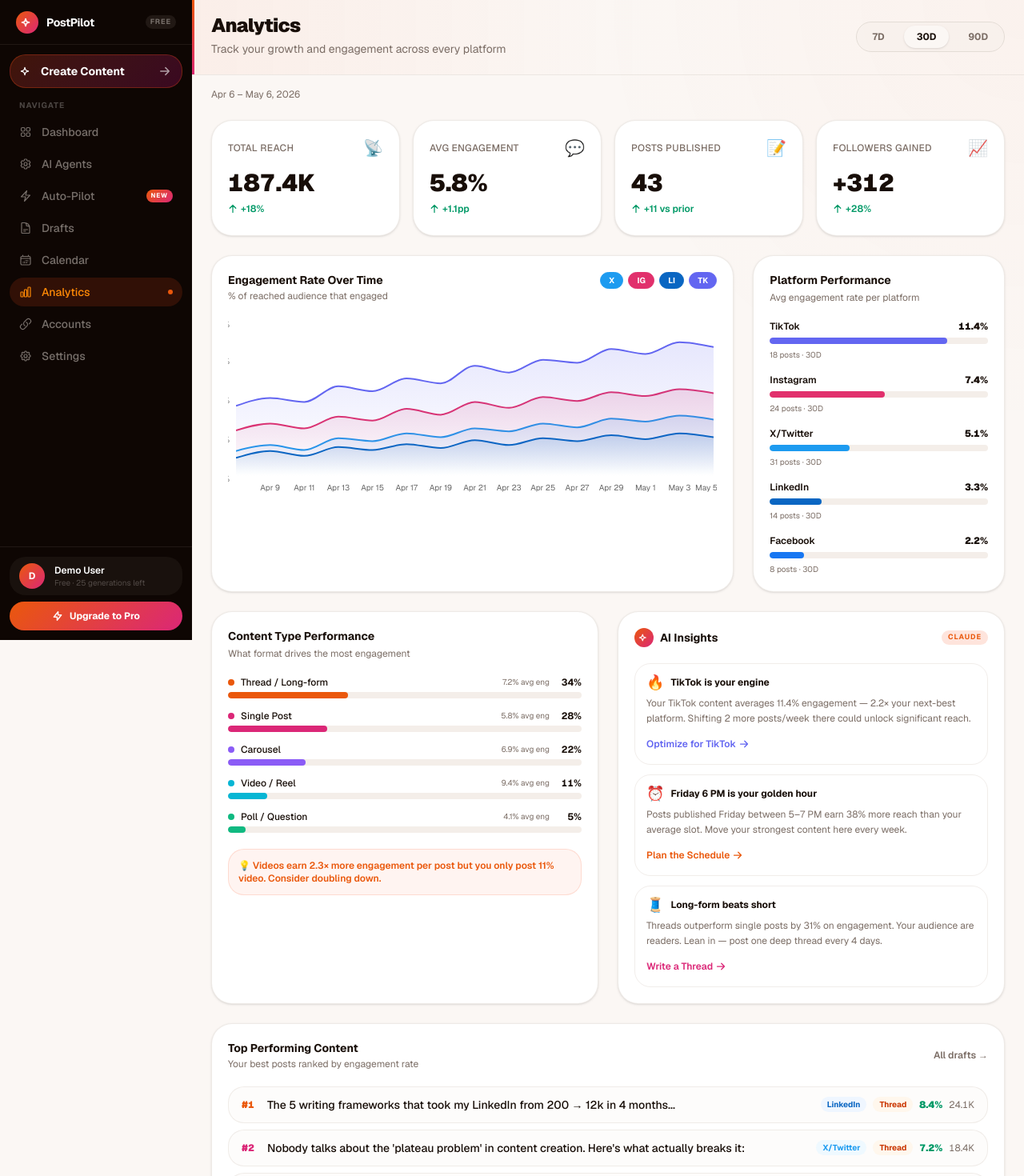
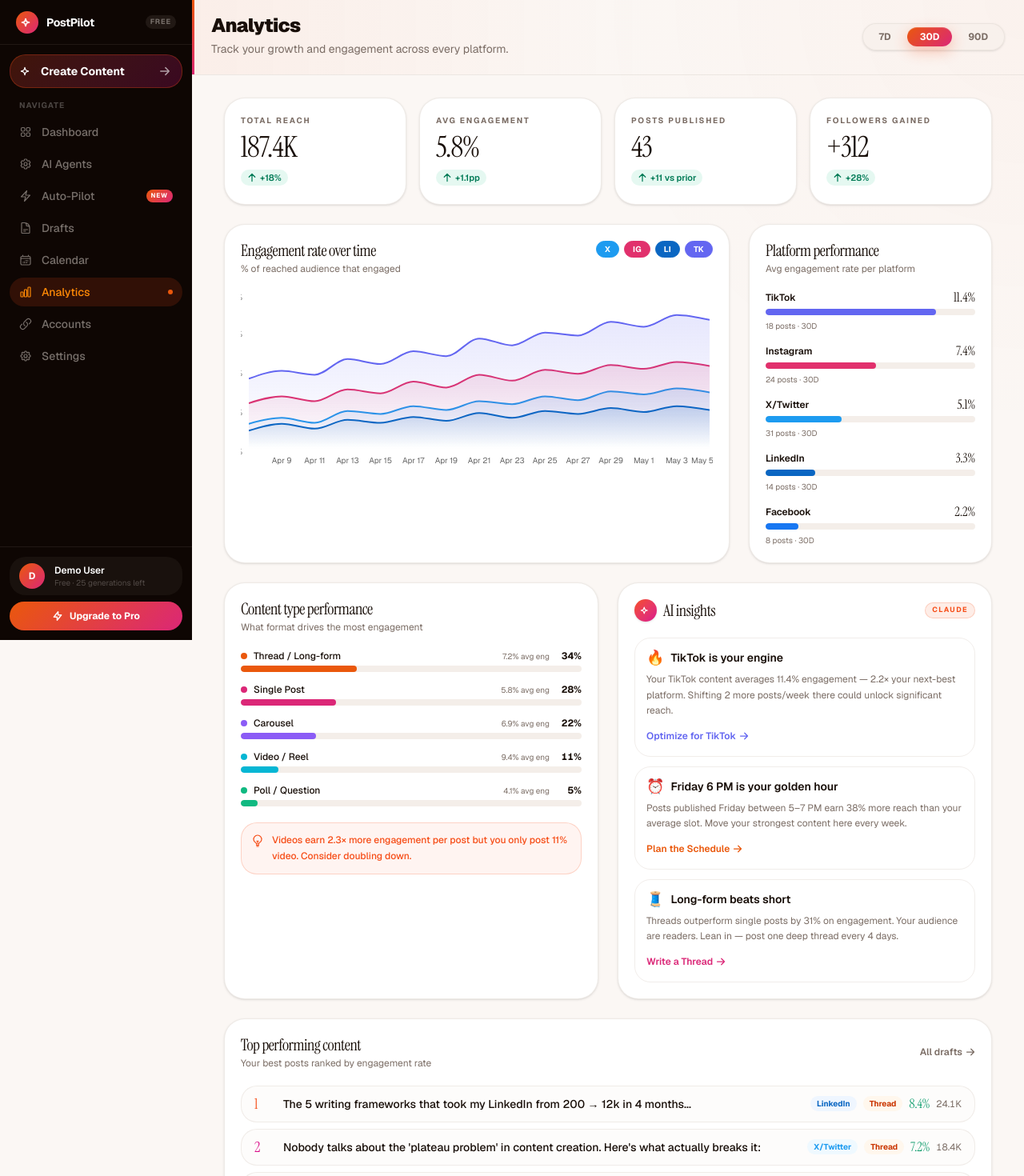
Before and after one commit to mikelaurenzo7-collab/v0-ai-social-media-manager, a Next.js app: page /dashboard/analytics in a window 1280 px wide. Shown: the top 1470 px of the page at 80% size. Built offline with nearby package versions, Linux system fonts and the light colour scheme.

Commit message:
fix: elevate dashboard with semantic tokens and refined interactions
Polish header, sidebar, dashboard home, drafts, calendar, and analytics pages.

```diff
--- a/app/dashboard/analytics/page.tsx
+++ b/app/dashboard/analytics/page.tsx
@@ -229,21 +229,22 @@ export default function AnalyticsPage() {
   }
 
   return (
-    <div className="flex flex-col min-h-full">
+    <div className="flex min-h-full flex-col">
       <Header
+        eyebrow={PERIOD_LABELS[period]}
         title="Analytics"
-        description="Track your growth and engagement across every platform"
+        description="Track your growth and engagement across every platform."
         action={
-          <div className="flex items-center gap-2 rounded-xl border bg-muted/40 p-1">
+          <div className="flex items-center gap-1 rounded-full border border-border/60 bg-muted/40 p-1 shadow-sm">
             {PERIODS.map((p) => (
               <button
                 key={p}
                 onClick={() => setPeriod(p)}
                 className={cn(
-                  'rounded-lg px-4 py-1.5 text-xs font-bold transition-all duration-150',
+                  'rounded-full px-4 py-1 text-xs font-bold transition-all duration-150',
                   period === p
-                    ? 'bg-background text-foreground shadow-sm'
-                    : 'text-muted-foreground hover:text-foreground'
+                    ? 'btn-gradient text-white'
+                    : 'text-muted-foreground hover:text-foreground',
                 )}
               >
                 {p}
@@ -253,28 +254,28 @@ export default function AnalyticsPage() {
         }
       />
 
-      <div className="flex-1 overflow-y-auto p-6 space-y-6">
-        {/* Date range label */}
-        <p className="text-xs text-muted-foreground -mt-2">{PERIOD_LABELS[period]}</p>
+      <div className="flex-1 space-y-6 overflow-y-auto px-6 pt-7 pb-14 md:px-10">
 
         {/* ── KPIs ─────────────────────────────────────────────────────────── */}
         <div className="grid gap-4 sm:grid-cols-2 lg:grid-cols-4">
           {[
-            { label: 'Total Reach',       value: fmt(kpi.reach),      delta: `+${kpi.reachDelta}%`,        icon: '📡' },
-            { label: 'Avg Engagement',    value: `${kpi.engagement}%`, delta: `+${kpi.engDelta}pp`,         icon: '💬' },
-            { label: 'Posts Published',   value: kpi.posts,            delta: `+${kpi.postsDelta} vs prior`, icon: '📝' },
-            { label: 'Followers Gained',  value: `+${kpi.followers}`,  delta: `+${kpi.followersDelta}%`,    icon: '📈' },
-          ].map((stat) => (
+            { label: 'Total reach',       value: fmt(kpi.reach),       delta: `+${kpi.reachDelta}%` },
+            { label: 'Avg engagement',    value: `${kpi.engagement}%`, delta: `+${kpi.engDelta}pp` },
+            { label: 'Posts published',   value: String(kpi.posts),    delta: `+${kpi.postsDelta} vs prior` },
+            { label: 'Followers gained',  value: `+${kpi.followers}`,  delta: `+${kpi.followersDelta}%` },
+          ].map((stat, i) => (
             <div
               key={stat.label}
-              className="rounded-2xl border border-border/60 bg-card p-5 shadow-sm hover:shadow-md transition-shadow"
+              className="reveal-up rounded-2xl border border-border/60 bg-card p-5 shadow-sm transition-shadow hover:shadow-md"
+              style={{ animationDelay: `${i * 60}ms` }}
             >
-              <div className="flex items-center justify-between mb-3">
-                <p className="text-xs font-medium text-muted-foreground uppercase tracking-wide">{stat.label}</p>
-                <span className="text-xl">{stat.icon}</span>
-              </div>
-              <p className="text-3xl font-black tabular-nums">{stat.value}</p>
-              <span className="mt-1.5 inline-flex items-center gap-1 text-xs font-semibold text-emerald-600">
+              <p className="text-[10px] font-bold uppercase tracking-[0.18em] text-muted-foreground">
+                {stat.label}
+              </p>
+              <p className="mt-2 font-display text-4xl leading-none tracking-tight tabular-nums text-foreground">
+                {stat.value}
+              </p>
+              <span className="mt-2.5 inline-flex items-center gap-1 rounded-full bg-emerald-500/10 px-2 py-0.5 text-[11px] font-semibold text-emerald-700">
                 <svg className="h-3 w-3" fill="none" viewBox="0 0 24 24" strokeWidth="2.5" stroke="currentColor">
                   <path strokeLinecap="round" strokeLinejoin="round" d="M4.5 10.5L12 3m0 0l7.5 7.5M12 3v18" />
                 </svg>
@@ -288,11 +289,13 @@ export default function AnalyticsPage() {
         <div className="grid gap-6 lg:grid-cols-3">
 
           {/* Area chart */}
-          <div className="lg:col-span-2 rounded-2xl border border-border/60 bg-card p-5 shadow-sm">
-            <div className="flex items-start justify-between mb-5">
+          <div className="rounded-2xl border border-border/60 bg-card p-5 shadow-sm lg:col-span-2">
+            <div className="mb-5 flex items-start justify-between">
               <div>
-                <h3 className="text-sm font-bold">Engagement Rate Over Time</h3>
-                <p className="text-xs text-muted-foreground mt-0.5">% of reached audience that engaged</p>
+                <h3 className="font-display text-xl leading-tight tracking-tight text-foreground">
+                  Engagement rate over time
+                </h3>
+                <p className="mt-0.5 text-xs text-muted-foreground">% of reached audience that engaged</p>
               </div>
               <div className="flex items-center gap-1.5 flex-wrap justify-end">
                 {(Object.keys(P)).map((p) => (
@@ -346,14 +349,16 @@ export default function AnalyticsPage() {
 
           {/* Platform performance */}
           <div className="rounded-2xl border border-border/60 bg-card p-5 shadow-sm">
-            <h3 className="text-sm font-bold mb-1">Platform Performance</h3>
-            <p className="text-xs text-muted-foreground mb-5">Avg engagement rate per platform</p>
+            <h3 className="font-display text-xl leading-tight tracking-tight text-foreground">
+              Platform performance
+            </h3>
+            <p className="mb-5 mt-0.5 text-xs text-muted-foreground">Avg engagement rate per platform</p>
             <div className="space-y-4">
               {PLATFORM_BARS.map((pb) => (
                 <div key={pb.label} className="space-y-1.5">
                   <div className="flex justify-between text-xs">
-                    <span className="font-semibold">{pb.label}</span>
-                    <span className="font-black tabular-nums">{pb.engagement}%</span>
+                    <span className="font-semibold text-foreground">{pb.label}</span>
+                    <span className="font-display text-base leading-none tabular-nums text-foreground">{pb.engagement}%</span>
                   </div>
                   <div className="h-2 rounded-full bg-muted overflow-hidden">
                     <div
@@ -373,8 +378,10 @@ export default function AnalyticsPage() {
 
           {/* Content type mix */}
           <div className="rounded-2xl border border-border/60 bg-card p-5 shadow-sm">
-            <h3 className="text-sm font-bold mb-1">Content Type Performance</h3>
-            <p className="text-xs text-muted-foreground mb-5">What format drives the most engagement</p>
+            <h3 className="font-display text-xl leading-tight tracking-tight text-foreground">
+              Content type performance
+            </h3>
+            <p className="mb-5 mt-0.5 text-xs text-muted-foreground">What format drives the most engagement</p>
             <div className="space-y-3.5">
               {CONTENT_TYPES.map((ct) => (
                 <div key={ct.type} className="space-y-1">
@@ -397,29 +404,28 @@ export default function AnalyticsPage() {
                 </div>
               ))}
             </div>
-            <div className="mt-5 rounded-xl p-3" style={{ background: 'oklch(0.652 0.214 36 / 0.06)', border: '1px solid oklch(0.652 0.214 36 / 0.15)' }}>
-              <p className="text-xs font-semibold" style={{ color: '#EA580C' }}>
-                💡 Videos earn 2.3× more engagement per post but you only post 11% video. Consider doubling down.
+            <div className="mt-5 flex items-start gap-2.5 rounded-xl border border-primary/20 bg-primary/[0.06] p-3">
+              <svg className="mt-0.5 h-4 w-4 shrink-0 text-primary" fill="none" viewBox="0 0 24 24" strokeWidth="1.75" stroke="currentColor">
+                <path strokeLinecap="round" strokeLinejoin="round" d="M12 18v-5.25m0 0a6.01 6.01 0 001.5-.189m-1.5.189a6.01 6.01 0 01-1.5-.189m3.75 7.478a12.06 12.06 0 01-4.5 0m3.75 2.383a14.406 14.406 0 01-3 0M14.25 18v-.192c0-.983.658-1.823 1.508-2.316a7.5 7.5 0 10-7.517 0c.85.493 1.509 1.333 1.509 2.316V18" />
+              </svg>
+              <p className="text-xs font-medium leading-relaxed text-primary">
+                Videos earn 2.3× more engagement per post but you only post 11% video. Consider doubling down.
               </p>
             </div>
           </div>
 
           {/* AI Insights */}
           <div className="rounded-2xl border border-border/60 bg-card p-5 shadow-sm">
-            <div className="flex items-center gap-2 mb-5">
-              <div
-                className="flex h-6 w-6 items-center justify-center rounded-lg shrink-0"
-                style={{ background: 'linear-gradient(135deg, #EA580C 0%, #DB2777 100%)' }}
-              >
+            <div className="mb-5 flex items-center gap-2">
+              <div className="flex h-7 w-7 shrink-0 items-center justify-center rounded-lg bg-gradient-to-br from-primary to-accent shadow-sm">
                 <svg className="h-3.5 w-3.5 text-white" fill="none" viewBox="0 0 24 24" strokeWidth="2" stroke="currentColor">
                   <path strokeLinecap="round" strokeLinejoin="round" d="M9.813 15.904L9 18.75l-.813-2.846a4.5 4.5 0 00-3.09-3.09L2.25 12l2.846-.813a4.5 4.5 0 003.09-3.09L9 5.25l.813 2.846a4.5 4.5 0 003.09 3.09L15.75 12l-2.846.813a4.5 4.5 0 00-3.09 3.09z" />
                 </svg>
               </div>
-              <h3 className="text-sm font-bold">AI Insights</h3>
-              <span
-                className="ml-auto text-[9px] font-bold uppercase tracking-widest px-2 py-0.5 rounded-full"
-                style={{ background: 'oklch(0.652 0.214 36 / 0.15)', color: '#EA580C' }}
-              >
+              <h3 className="font-display text-xl leading-tight tracking-tight text-foreground">
+                AI insights
+              </h3>
+              <span className="ml-auto rounded-full border border-primary/20 bg-primary/10 px-2 py-0.5 text-[9px] font-bold uppercase tracking-[0.15em] text-primary">
                 Claude
               </span>
             </div>
@@ -427,16 +433,16 @@ export default function AnalyticsPage() {
               {INSIGHTS.map((ins) => (
                 <div
                   key={ins.title}
-                  className="group rounded-xl border border-border/50 p-3.5 space-y-2 hover:border-border transition-all hover:shadow-sm"
+                  className="group space-y-2 rounded-xl border border-border/50 p-3.5 transition-all hover:border-border hover:shadow-sm"
                 >
                   <div className="flex items-center gap-2">
                     <span className="text-lg leading-none">{ins.icon}</span>
-                    <span className="text-xs font-bold">{ins.title}</span>
+                    <span className="text-sm font-semibold text-foreground">{ins.title}</span>
                   </div>
-                  <p className="text-xs text-muted-foreground leading-relaxed">{ins.body}</p>
+                  <p className="text-xs leading-relaxed text-muted-foreground">{ins.body}</p>
                   <Link
                     href={ins.href}
-                    className="inline-flex items-center gap-1 text-xs font-semibold group-hover:gap-1.5 transition-all"
+                    className="inline-flex items-center gap-1 text-xs font-semibold transition-all group-hover:gap-1.5"
                     style={{ color: ins.color }}
                   >
                     {ins.cta}
@@ -452,13 +458,18 @@ export default function AnalyticsPage() {
 
         {/* ── Top performing posts ──────────────────────────────────────────── */}
         <div className="rounded-2xl border border-border/60 bg-card p-5 shadow-sm">
-          <div className="flex items-center justify-between mb-5">
+          <div className="mb-5 flex items-center justify-between">
             <div>
-              <h3 className="text-sm font-bold">Top Performing Content</h3>
-              <p className="text-xs text-muted-foreground mt-0.5">Your best posts ranked by engagement rate</p>
+              <h3 className="font-display text-xl leading-tight tracking-tight text-foreground">
+                Top performing content
+              </h3>
+              <p className="mt-0.5 text-xs text-muted-foreground">Your best posts ranked by engagement rate</p>
             </div>
-            <Link href="/dashboard/drafts" className="text-xs font-semibold text-muted-foreground hover:text-foreground transition-colors">
-              All drafts →
+            <Link href="/dashboard/drafts" className="inline-flex items-center gap-1 text-xs font-semibold text-muted-foreground transition-colors hover:text-foreground">
+              All drafts
+              <svg className="h-3 w-3" fill="none" viewBox="0 0 24 24" strokeWidth="2.5" stroke="currentColor">
+                <path strokeLinecap="round" strokeLinejoin="round" d="M13.5 4.5L21 12m0 0l-7.5 7.5M21 12H3" />
+              </svg>
             </Link>
           </div>
           <div className="space-y-2">
@@ -468,27 +479,31 @@ export default function AnalyticsPage() {
               return (
                 <div
                   key={i}
-                  className="flex items-center gap-3 rounded-xl border border-border/50 bg-muted/20 px-4 py-3 hover:bg-muted/40 transition-colors group"
+                  className="group flex items-center gap-3 rounded-xl border border-border/50 bg-muted/20 px-4 py-3 transition-colors hover:bg-muted/40"
                 >
                   <span
-                    className="text-xs font-black w-5 shrink-0 tabular-nums"
-                    style={{ color: i === 0 ? '#EA580C' : i === 1 ? '#DB2777' : undefined }}
+                    className={cn(
+                      'w-6 shrink-0 font-display text-lg leading-none tabular-nums',
+                      i === 0 && 'text-primary',
+                      i === 1 && 'text-accent',
+                      i > 1 && 'text-muted-foreground',
+                    )}
                   >
-                    #{i + 1}
+                    {i + 1}
                   </span>
-                  <p className="flex-1 text-sm font-medium line-clamp-1 min-w-0">{post.content}</p>
-                  <div className="flex items-center gap-2 shrink-0">
+                  <p className="line-clamp-1 min-w-0 flex-1 text-sm font-medium text-foreground">{post.content}</p>
+                  <div className="flex shrink-0 items-center gap-2">
                     <span
-                      className="hidden sm:inline-flex rounded-full px-2 py-0.5 text-[10px] font-bold"
+                      className="hidden rounded-full px-2 py-0.5 text-[10px] font-bold sm:inline-flex"
                       style={{ background: badge?.bg, color: badge?.text }}
                     >
                       {post.platform}
                     </span>
-                    <span className={cn('rounded-full px-2 py-0.5 text-[10px] font-bold hidden md:inline-flex', type)}>
+                    <span className={cn('hidden rounded-full px-2 py-0.5 text-[10px] font-bold md:inline-flex', type)}>
                       {post.type}
                     </span>
-                    <span className="text-xs font-black tabular-nums text-emerald-600">{post.eng}%</span>
-                    <span className="text-xs text-muted-foreground tabular-nums hidden lg:inline">{fmt(post.reach)}</span>
+                    <span className="font-display text-base leading-none tabular-nums text-emerald-600">{post.eng}%</span>
+                    <span className="hidden text-xs tabular-nums text-muted-foreground lg:inline">{fmt(post.reach)}</span>
                   </div>
                 </div>
               )
```
Also changed, not shown: app/dashboard/calendar/page.tsx (+41 -36 lines).
